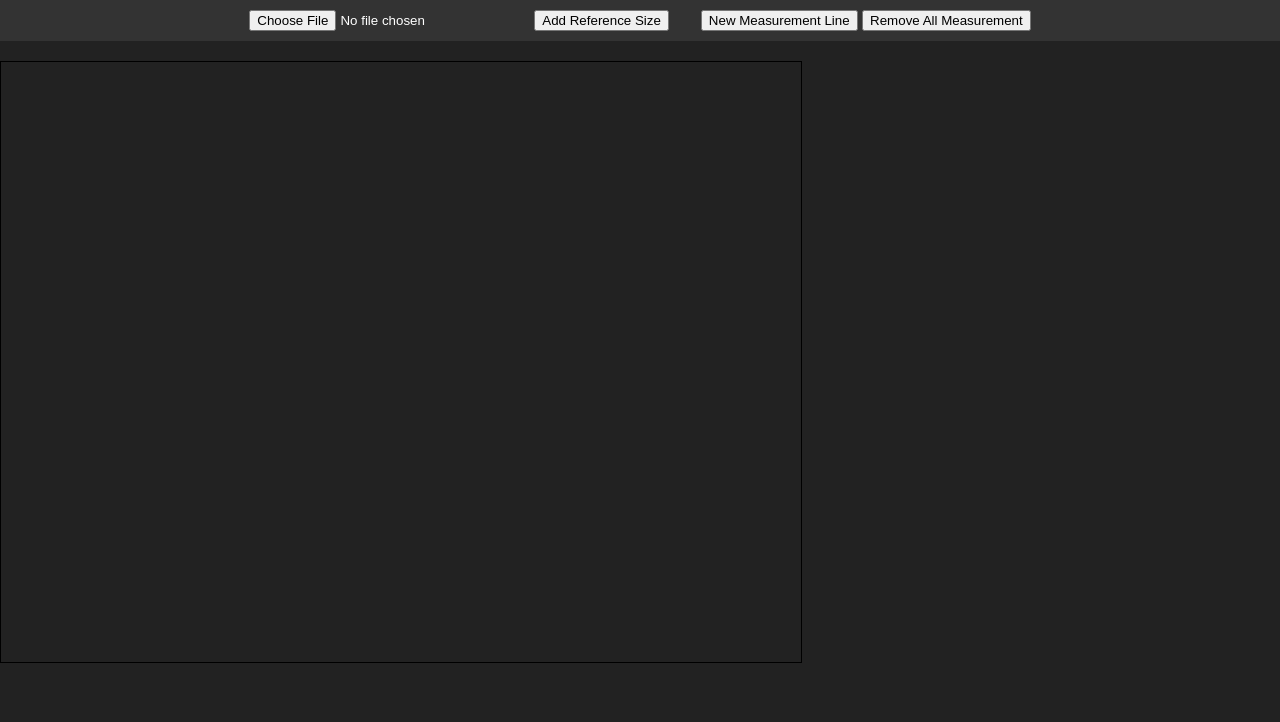
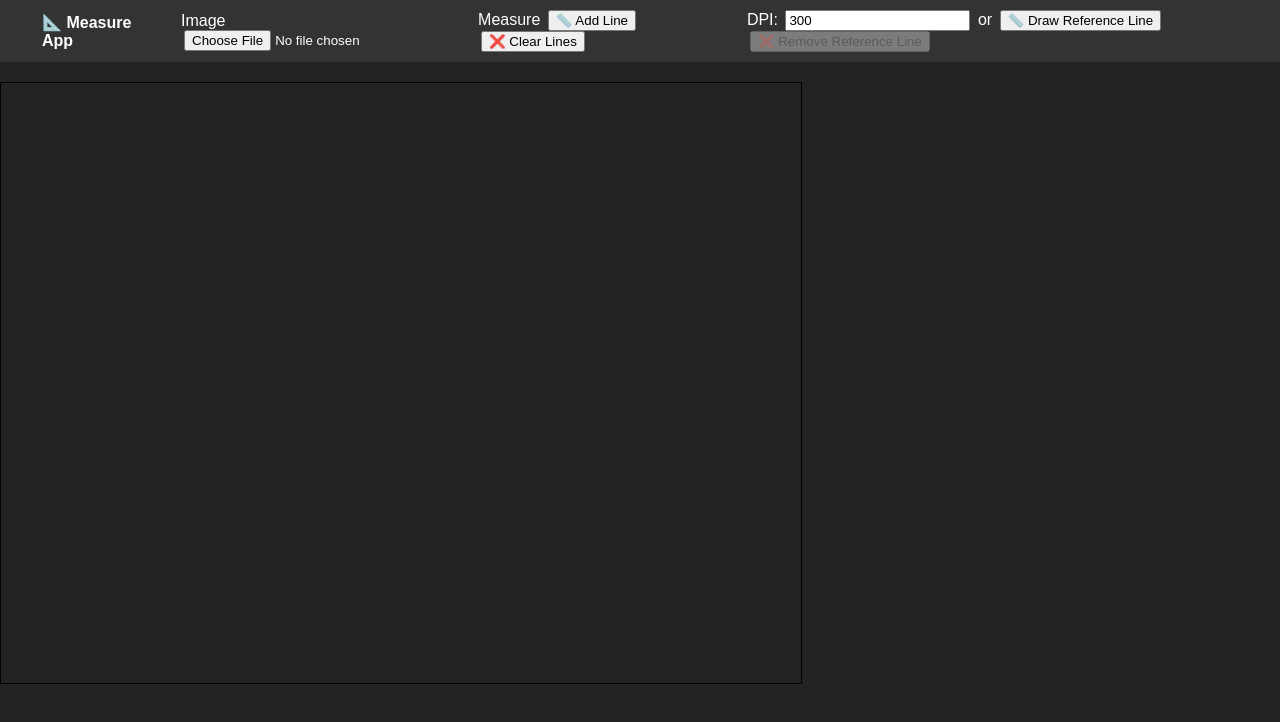
Before and after one commit to victornpb/measure, a plain HTML site: page index.html in a window 1280 px wide. Drawn offline with nearby package versions, Linux system fonts and the light colour scheme.

Commit message:
Update index.html

```diff
--- a/index.html
+++ b/index.html
@@ -3,7 +3,7 @@
 <head>
     <meta charset="UTF-8">
     <meta name="viewport" content="width=device-width, initial-scale=1.0">
-    <title>Photo Measurement Tool</title>
+    <title>📐 Measure Image Tool </title>
     <script src="https://cdn.jsdelivr.net/npm/vue@2.6.14/dist/vue.js"></script>
     <style>
         * {
@@ -34,7 +34,7 @@
 
         #toolbar input,
         #toolbar button {
-            /* margin: 0 3px; */
+            margin: 0 3px;
         }
 
         #toolbar span {
@@ -63,7 +63,6 @@
             height: 14px;
             border-radius: 14px;
             transform: translate(-50%, -50%);
-
             cursor: move;
             opacity: 0.1;
             background-color: cyan;
@@ -87,8 +86,6 @@
             transform: translate(-50%, -50%) scale(2);
         }
 
-
-
         .delete-line {
             cursor: pointer;
             color: red;
@@ -99,7 +96,6 @@
 
         .reference-length {
             position: absolute;
-            /* width: 60px; */
             transform: translate(-50%, -50%);
             opacity: 0.3;
             display: flex;
@@ -123,16 +119,27 @@
 <body>
     <div id="app">
         <div id="toolbar">
-            <input type="file" @change="handleImage" accept="image/*">
+            <span>
+                <b>📐 Measure App</b>
+            </span>
+<span>
+    Image
+    <input type="file" @change="handleImage" accept="image/*">
+</span>
 
             <span>
-                <button @click="startDrawing('reference')" :disabled="referenceLine && referenceLine.end">Add Reference Size</button>
+                Measure
+                <button @click="startDrawing('measurement')">📏 Add Line</button>
+                <button @click="removeAll()">❌ Clear Lines</button>
             </span>
 
             <span>
-                <button @click="startDrawing('measurement')">New Measurement Line</button>
-                <button @click="removeAll()">Remove All Measurement</button>
+                DPI: <input type="number" v-model.number="dpi" @input="updateScaleFromDPI" min="0" step="1" size="4">
+                or
+                <button @click="startDrawing('reference')" :disabled="referenceLine && referenceLine.end">📏 Draw Reference Line</button>
+                <button @click="removeReferenceLine" :disabled="!referenceLine">❌ Remove Reference Line</button>
             </span>
+
         </div>
 
         <!-- Lines -->
@@ -184,6 +191,8 @@
                 unit: 'mm',
                 scale: 1,
 
+                dpi: 300,
+
                 canvasOffsetLeft: 0,
                 canvasOffsetTop: 0,
             },
@@ -215,6 +224,13 @@
                 },
                 removeAll() {
                     this.lines = [];
+                    this.referenceLine = null; // Clear reference line when removing all
+                    this.updateScaleFromDPI(); // Reset scale if no reference line
+                    this.updateCanvas();
+                },
+                removeReferenceLine() {
+                    this.referenceLine = null; // Remove reference line
+                    this.updateScaleFromDPI(); // Update scale based on DPI if available
                     this.updateCanvas();
                 },
                 placeLine(e) {
@@ -265,12 +281,25 @@
                         } else {
                             this.scale = 1;
                         }
+                    } else {
+                        this.updateScaleFromDPI();
                     }
+                },
+                updateScaleFromDPI() {
+                    if (this.dpi > 0 && (!this.referenceLine || !this.referenceLine.end)) {
+                        // Correct DPI conversion to mm scale
+                        this.scale = 25.4 / this.dpi; // Convert DPI to mm per pixel (1 inch = 25.4 mm)
+                    } else if (this.referenceLine && this.referenceLine.end) {
+                        this.updateMeasurementLabels(); // Use reference line if it exists
+                    } else {
+                        this.scale = 1;
+                    }
+                    this.updateCanvas();
                 },
                 getLineLength(line) {
                     if (!line.start || !line.end) return '0 px';
                     const length = this.calculateLineLength(line);
-                    return this.referenceLength > 0 ? `${(length * this.scale).toFixed(2)} ${this.unit}` : `${length.toFixed(2)} px`;
+                    return this.scale !== 1 ? `${(length * this.scale).toFixed(2)} ${this.unit}` : `${length.toFixed(2)} px`;
                 },
                 calculateLineLength(line) {
                     const dx = line.end.x - line.start.x;
```
